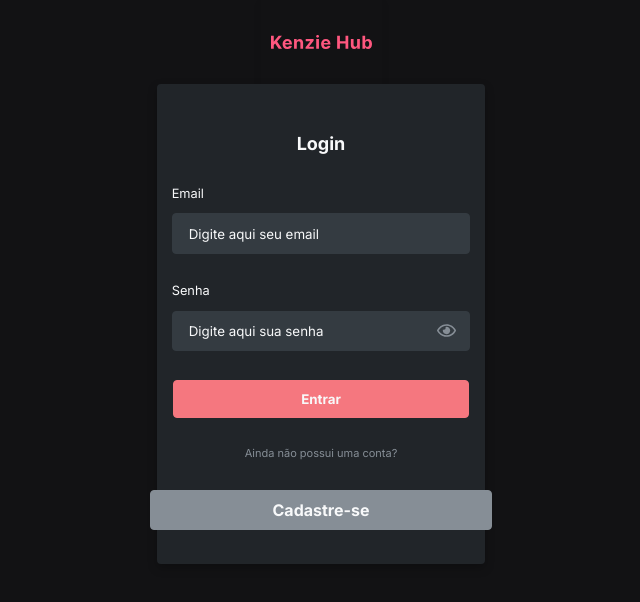
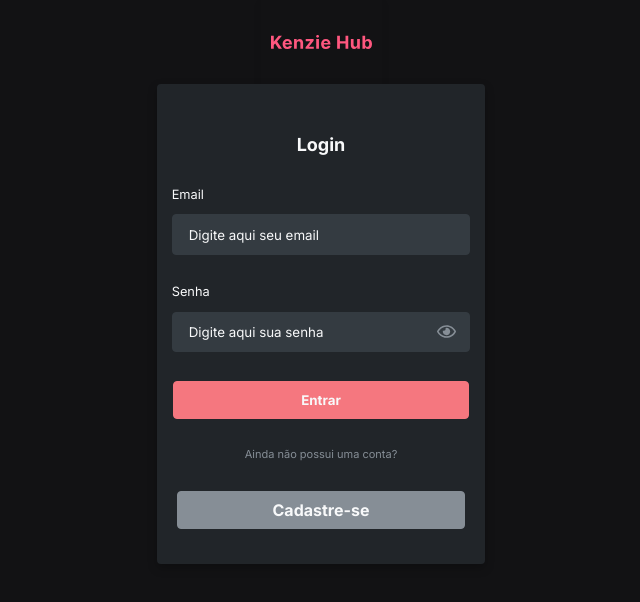
Before and after one commit to JrValerio/Kenzie-Hub, a React app: page / in a window 1280 px wide. Shown: the top 602 px of the page, without its empty margins (319-959 px from the left). Built offline with nearby package versions, Linux system fonts and the light colour scheme; no server answers; the HTML template or start-up script is replaced by a standard one.

Commit message:
fix(ui): prevent login register CTA from overflowing card

```diff
--- a/src/styles/button.scss
+++ b/src/styles/button.scss
@@ -3,8 +3,10 @@
 
 .btn {
   width: 18.5rem;
+  max-width: 100%;
   height: 2.4065rem;
   display: inline-flex;
+  box-sizing: border-box;
   padding: 0rem 1.39588rem;
   justify-content: center;
   align-items: center;
```
